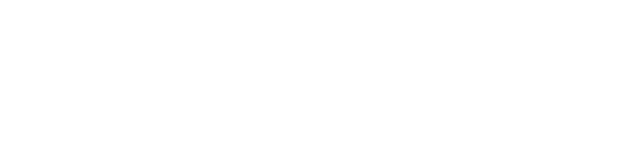
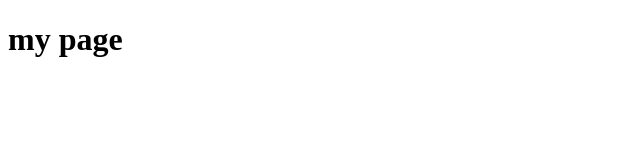
Before and after one commit to udogan104/personal_study, a plain HTML site: page index.html in a window 1280 px wide. Shown: the whole page, without its empty margins (0-640 px from the left). Drawn offline with Linux system fonts and the light colour scheme.

Commit message:
first commit

```diff
--- a/index.html
+++ b/index.html
@@ -6,6 +6,6 @@
     <title>Document</title>
 </head>
 <body>
-
+    <h1>my page</h1>
 </body>
 </html>
```
